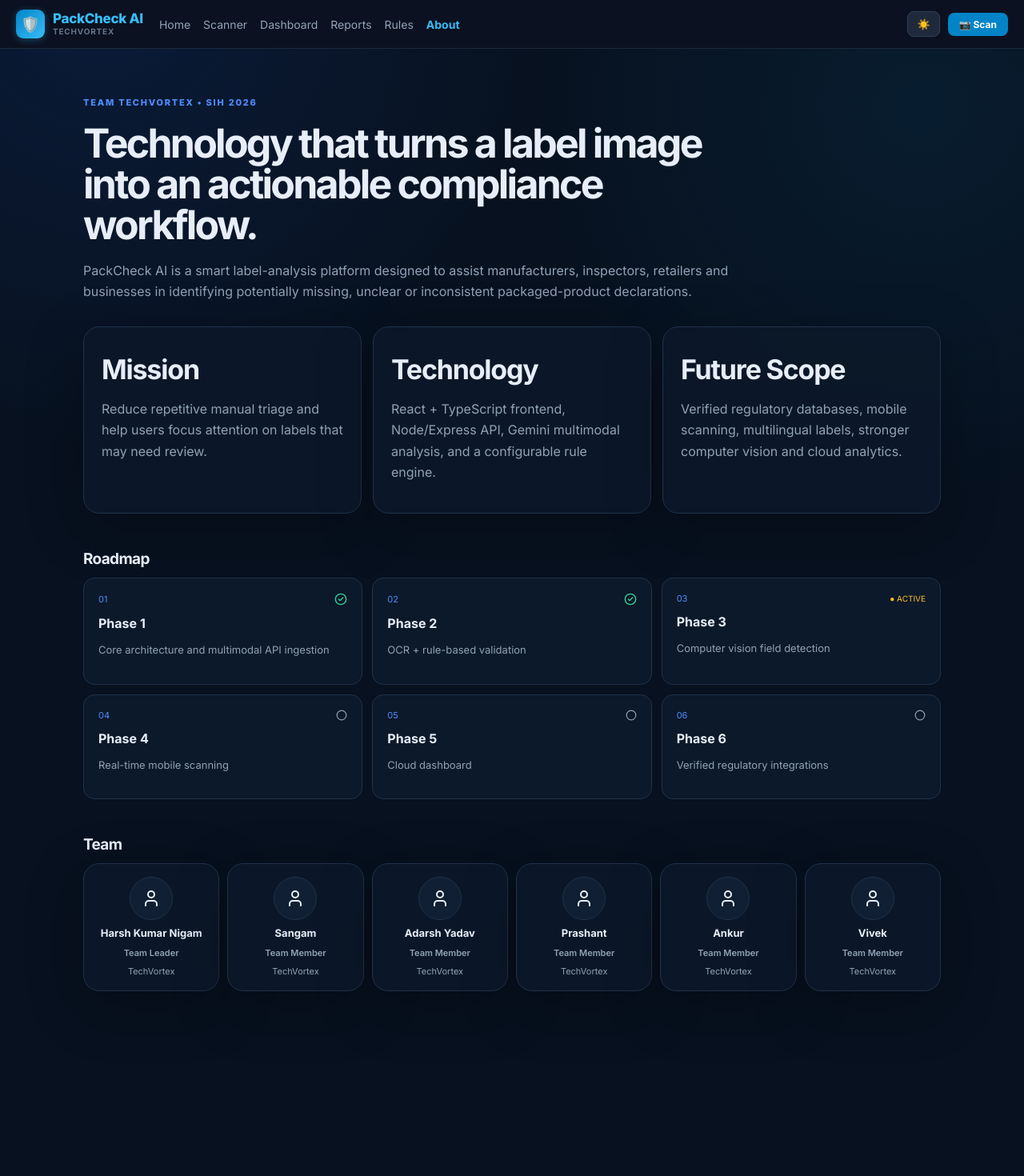
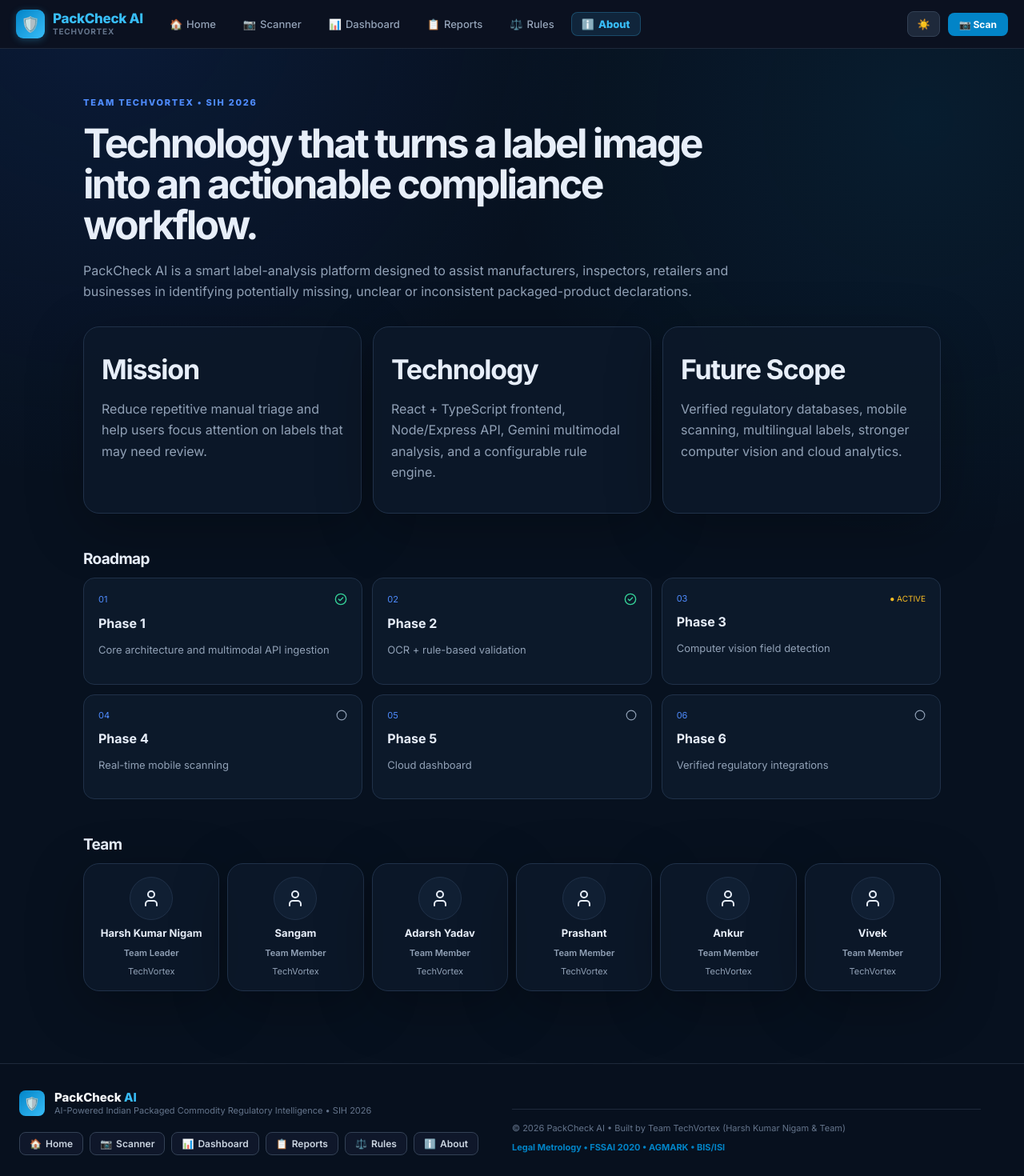
Before and after one commit to harshkumarnigam/packcheck-ai, a React (Vite) app in the folder client/: page /about in a window 1280 px wide. Shown: the top 1470 px of the page at 80% size. Before the commit the page ends 1329 px from the top, so only its background shows below. Built offline with nearby package versions, Linux system fonts and the light colour scheme.

Commit message:
UX: Add 1-click mobile quick navigation strip, auto-load demo reports, and global footer navigation

```diff
--- a/client/src/App.tsx
+++ b/client/src/App.tsx
@@ -7,6 +7,7 @@ import Dashboard from './pages/Dashboard';
 import Reports from './pages/Reports';
 import Rules from './pages/Rules';
 import About from './pages/About';
+import Footer from './components/Footer';
 import { samples } from './data/samples';
 
 function toScannerSample(index: number) {
@@ -75,6 +76,8 @@ export default function App() {
         <Route path="/rules" element={<Rules />} />
         <Route path="/about" element={<About />} />
       </Routes>
+
+      <Footer nav={navigate} />
     </div>
   );
 }
--- a/client/src/Navbar.tsx
+++ b/client/src/Navbar.tsx
@@ -24,12 +24,12 @@ export default function Navbar({ theme, toggleTheme, currentPath }: any) {
   };
 
   const navLinks = [
-    { name: 'Home', path: '/' },
-    { name: 'Scanner', path: '/scanner' },
-    { name: 'Dashboard', path: '/dashboard' },
-    { name: 'Reports', path: '/reports' },
-    { name: 'Rules', path: '/rules' },
-    { name: 'About', path: '/about' },
+    { name: 'Home', path: '/', icon: '🏠' },
+    { name: 'Scanner', path: '/scanner', icon: '📷' },
+    { name: 'Dashboard', path: '/dashboard', icon: '📊' },
+    { name: 'Reports', path: '/reports', icon: '📋' },
+    { name: 'Rules', path: '/rules', icon: '⚖️' },
+    { name: 'About', path: '/about', icon: 'ℹ️' },
   ];
 
   return (
@@ -74,7 +74,7 @@ export default function Navbar({ theme, toggleTheme, currentPath }: any) {
           </Link>
 
           {/* Desktop Navigation */}
-          <nav className="desktop-nav" style={{ display: 'flex', gap: '16px', alignItems: 'center' }}>
+          <nav className="desktop-nav" style={{ display: 'flex', gap: '8px', alignItems: 'center' }}>
             {navLinks.map((link) => {
               const isActive = currentPath === link.path;
               return (
@@ -83,12 +83,21 @@ export default function Navbar({ theme, toggleTheme, currentPath }: any) {
                   to={link.path}
                   style={{
                     textDecoration: 'none',
-                    fontSize: '14px',
-                    fontWeight: isActive ? 700 : 400,
+                    fontSize: '13px',
+                    fontWeight: isActive ? 800 : 500,
                     color: isActive ? '#38bdf8' : '#94a3b8',
+                    padding: '6px 12px',
+                    borderRadius: '8px',
+                    backgroundColor: isActive ? 'rgba(56, 189, 248, 0.12)' : 'transparent',
+                    border: isActive ? '1px solid rgba(56, 189, 248, 0.25)' : '1px solid transparent',
+                    transition: 'all 0.15s ease',
+                    display: 'flex',
+                    alignItems: 'center',
+                    gap: '5px'
                   }}
                 >
-                  {link.name}
+                  <span>{link.icon}</span>
+                  <span>{link.name}</span>
                 </Link>
               );
             })}
@@ -151,6 +160,23 @@ export default function Navbar({ theme, toggleTheme, currentPath }: any) {
           </button>
         </div>
       </header>
+
+      {/* 1-Click Mobile Horizontal Quick Navigation Strip */}
+      <nav className="mobile-quick-nav-strip" aria-label="1-Click Quick Navigation">
+        {navLinks.map((link) => {
+          const isActive = currentPath === link.path;
+          return (
+            <Link
+              key={link.path}
+              to={link.path}
+              className={`quick-pill-item ${isActive ? 'active' : ''}`}
+            >
+              <span>{link.icon}</span>
+              <span>{link.name}</span>
+            </Link>
+          );
+        })}
+      </nav>
 
       {/* Mobile Drawer Menu */}
       {isMobileMenuOpen && (
--- a/client/src/components/Footer.tsx
+++ b/client/src/components/Footer.tsx
@@ -1,42 +1,103 @@
-import { ScanLine } from 'lucide-react';
+import { Shield } from 'lucide-react';
 import type { NavigateFunction } from 'react-router-dom';
 
 interface FooterProps {
   nav: NavigateFunction;
 }
 
-const FOOTER_LINKS = ['/', '/scanner', '/dashboard', '/reports', '/rules', '/about'];
-
-function labelFor(url: string) {
-  if (url === '/') return 'Home';
-  const name = url.slice(1);
-  return name[0].toUpperCase() + name.slice(1);
-}
+const FOOTER_LINKS = [
+  { name: 'Home', path: '/', icon: '🏠' },
+  { name: 'Scanner', path: '/scanner', icon: '📷' },
+  { name: 'Dashboard', path: '/dashboard', icon: '📊' },
+  { name: 'Reports', path: '/reports', icon: '📋' },
+  { name: 'Rules', path: '/rules', icon: '⚖️' },
+  { name: 'About', path: '/about', icon: 'ℹ️' },
+];
 
 export default function Footer({ nav }: FooterProps) {
   return (
-    <footer>
-      <div>
-        <div className="brand">
-          <span className="brand-icon">
-            <ScanLine size={18} />
-          </span>
-          <span>
-            PackCheck <b>AI</b>
-          </span>
+    <footer style={{
+      borderTop: '1px solid #1e293b',
+      backgroundColor: '#07101e',
+      padding: '32px 24px 48px',
+      marginTop: 'auto'
+    }}>
+      <div style={{
+        maxWidth: '1200px',
+        margin: '0 auto',
+        display: 'flex',
+        flexWrap: 'wrap',
+        justifyContent: 'space-between',
+        alignItems: 'center',
+        gap: '20px'
+      }}>
+        <div style={{ display: 'flex', alignItems: 'center', gap: '12px' }}>
+          <div style={{
+            width: '32px',
+            height: '32px',
+            borderRadius: '8px',
+            background: 'linear-gradient(135deg, #0284c7, #38bdf8)',
+            display: 'flex',
+            alignItems: 'center',
+            justifyContent: 'center',
+            fontSize: '16px'
+          }}>
+            🛡️
+          </div>
+          <div>
+            <div style={{ fontSize: '15px', fontWeight: 800, color: '#f8fafc' }}>
+              PackCheck <span style={{ color: '#38bdf8' }}>AI</span>
+            </div>
+            <div style={{ fontSize: '11px', color: '#64748b' }}>
+              AI-Powered Indian Packaged Commodity Regulatory Intelligence • SIH 2026
+            </div>
+          </div>
         </div>
-        <p>AI-assisted packaged label compliance analysis.</p>
+
+        <div style={{ display: 'flex', flexWrap: 'wrap', gap: '8px' }}>
+          {FOOTER_LINKS.map((link) => (
+            <button
+              key={link.path}
+              type="button"
+              onClick={() => nav(link.path)}
+              style={{
+                backgroundColor: '#0f172a',
+                border: '1px solid #334155',
+                color: '#cbd5e1',
+                padding: '6px 12px',
+                borderRadius: '8px',
+                fontSize: '12px',
+                fontWeight: 600,
+                cursor: 'pointer',
+                display: 'inline-flex',
+                alignItems: 'center',
+                gap: '5px',
+                transition: 'all 0.15s ease'
+              }}
+            >
+              <span>{link.icon}</span>
+              <span>{link.name}</span>
+            </button>
+          ))}
+        </div>
       </div>
 
-      <div className="footer-links">
-        {FOOTER_LINKS.map((url) => (
-          <button key={url} onClick={() => nav(url)}>
-            {labelFor(url)}
-          </button>
-        ))}
+      <div style={{
+        maxWidth: '1200px',
+        margin: '20px auto 0',
+        paddingTop: '16px',
+        borderTop: '1px solid #1e293b',
+        display: 'flex',
+        justifyContent: 'space-between',
+        alignItems: 'center',
+        flexWrap: 'wrap',
+        gap: '10px',
+        fontSize: '11px',
+        color: '#64748b'
+      }}>
+        <span>© 2026 PackCheck AI • Built by Team TechVortex (Harsh Kumar Nigam & Team)</span>
+        <span style={{ color: '#0284c7', fontWeight: 700 }}>Legal Metrology • FSSAI 2020 • AGMARK • BIS/ISI</span>
       </div>
-
-      <small>© 2026 PackCheck AI — Team TechVortex</small>
     </footer>
   );
 }
--- a/client/src/pages/Reports.tsx
+++ b/client/src/pages/Reports.tsx
@@ -29,12 +29,17 @@ export default function Reports() {
     try {
       const saved = localStorage.getItem('packcheck_scan_history');
       if (saved) {
-        setReports(JSON.parse(saved));
-      } else {
-        setReports([]);
+        const parsed = JSON.parse(saved);
+        if (Array.isArray(parsed) && parsed.length > 0) {
+          setReports(parsed);
+          setSelectedReport(parsed[0]);
+          return;
+        }
       }
+      // Auto-load rich demo data so page is never empty and opens with 1-click ready data!
+      loadDemoReports();
     } catch {
-      setReports([]);
+      loadDemoReports();
     }
   };
 
--- a/client/src/styles.css
+++ b/client/src/styles.css
@@ -303,15 +303,66 @@ footer small { color: var(--muted); }
   overflow-x: clip;
 }
 
+/* 1-Click Mobile Horizontal Navigation Strip */
+.mobile-quick-nav-strip {
+  display: none;
+  overflow-x: auto;
+  white-space: nowrap;
+  gap: 8px;
+  padding: 8px 14px;
+  background: #080e1a;
+  border-bottom: 1px solid #1e293b;
+  scrollbar-width: none;
+  -ms-overflow-style: none;
+  -webkit-overflow-scrolling: touch;
+  position: sticky;
+  top: 60px;
+  z-index: 95;
+}
+
+.mobile-quick-nav-strip::-webkit-scrollbar {
+  display: none;
+}
+
+.quick-pill-item {
+  display: inline-flex;
+  align-items: center;
+  gap: 6px;
+  padding: 6px 13px;
+  border-radius: 20px;
+  background: #0f172a;
+  border: 1px solid #334155;
+  color: #94a3b8;
+  font-size: 12px;
+  font-weight: 600;
+  text-decoration: none;
+  flex-shrink: 0;
+  transition: all 0.15s ease;
+}
+
+.quick-pill-item:hover, .quick-pill-item:active {
+  border-color: #38bdf8;
+  color: #f8fafc;
+}
+
+.quick-pill-item.active {
+  background: rgba(56, 189, 248, 0.15);
+  border-color: #38bdf8;
+  color: #38bdf8;
+  font-weight: 800;
+  box-shadow: 0 0 12px rgba(56, 189, 248, 0.2);
+}
+
 @media (max-width: 768px) {
   .desktop-nav { display: none !important; }
   .mobile-hamburger-btn { display: flex !important; }
   .mobile-bottom-nav { display: flex !important; }
-  body, .app { padding-bottom: 70px !important; }
+  .mobile-quick-nav-strip { display: flex !important; }
+  body, .app { padding-bottom: 75px !important; }
 }
 
 @media print {
-  .nav, footer, .page-head, .upload-card { display: none !important; }
+  .nav, footer, .page-head, .upload-card, .mobile-quick-nav-strip, .mobile-bottom-nav { display: none !important; }
   .page { padding: 0; }
   .scanner-grid { display: block; }
   .result-card { border: 0; box-shadow: none; }
```
